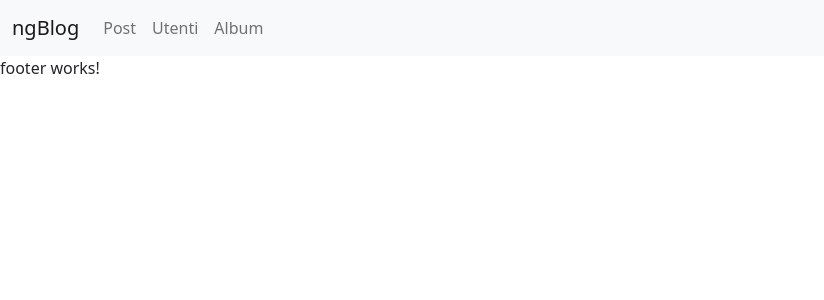
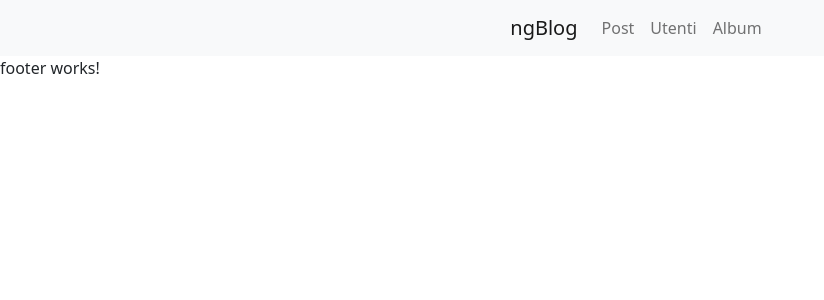
Before and after one commit to jumanjix/ngBlog, an Angular app: page / in a window 1280 px wide. Shown: the top 300 px of the page, without its empty margins (0-824 px from the left). Built offline with nearby package versions, Linux system fonts and the light colour scheme.

Commit message:
navbar centrata

```diff
--- a/src/app/navbar/navbar.component.html
+++ b/src/app/navbar/navbar.component.html
@@ -1,11 +1,14 @@
 <nav class="navbar navbar-expand-lg navbar-light bg-light">
     <div class="container-fluid">
+        <div class="d-flex  mx-auto">
             <a class="navbar-brand" routerLink="/">ngBlog</a>
-      <button class="navbar-toggler" type="button" data-bs-toggle="collapse" data-bs-target="#navbarSupportedContent" aria-controls="navbarSupportedContent" aria-expanded="false" aria-label="Toggle navigation">
+            <button class="navbar-toggler" type="button" data-bs-toggle="collapse"
+                data-bs-target="#navbarSupportedContent" aria-controls="navbarSupportedContent" aria-expanded="false"
+                aria-label="Toggle navigation">
                 <span class="navbar-toggler-icon"></span>
             </button>
             <div class="collapse navbar-collapse" id="navbarSupportedContent">
-        <ul class="navbar-nav me-auto mb-2 mb-lg-0">
+                <ul class="navbar-nav mb-2 mb-lg-0">
                     <li class="nav-item">
                         <a class="nav-link" routerLink="post">Post</a>
                     </li>
@@ -18,4 +21,6 @@
                 </ul>
             </div>
         </div>
+    </div>
+
 </nav>
```
Lines whose indentation alone changed are shown as unchanged.
